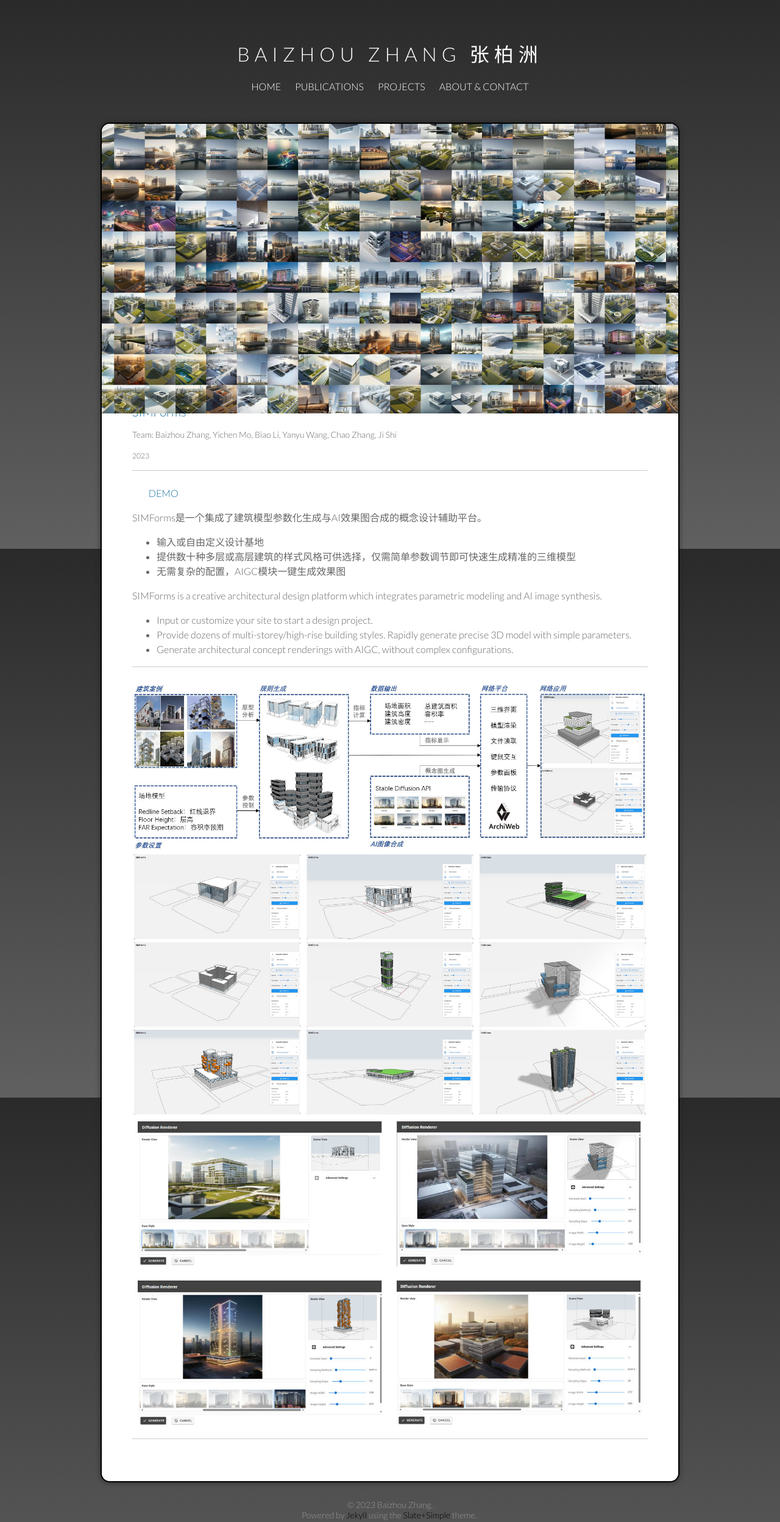
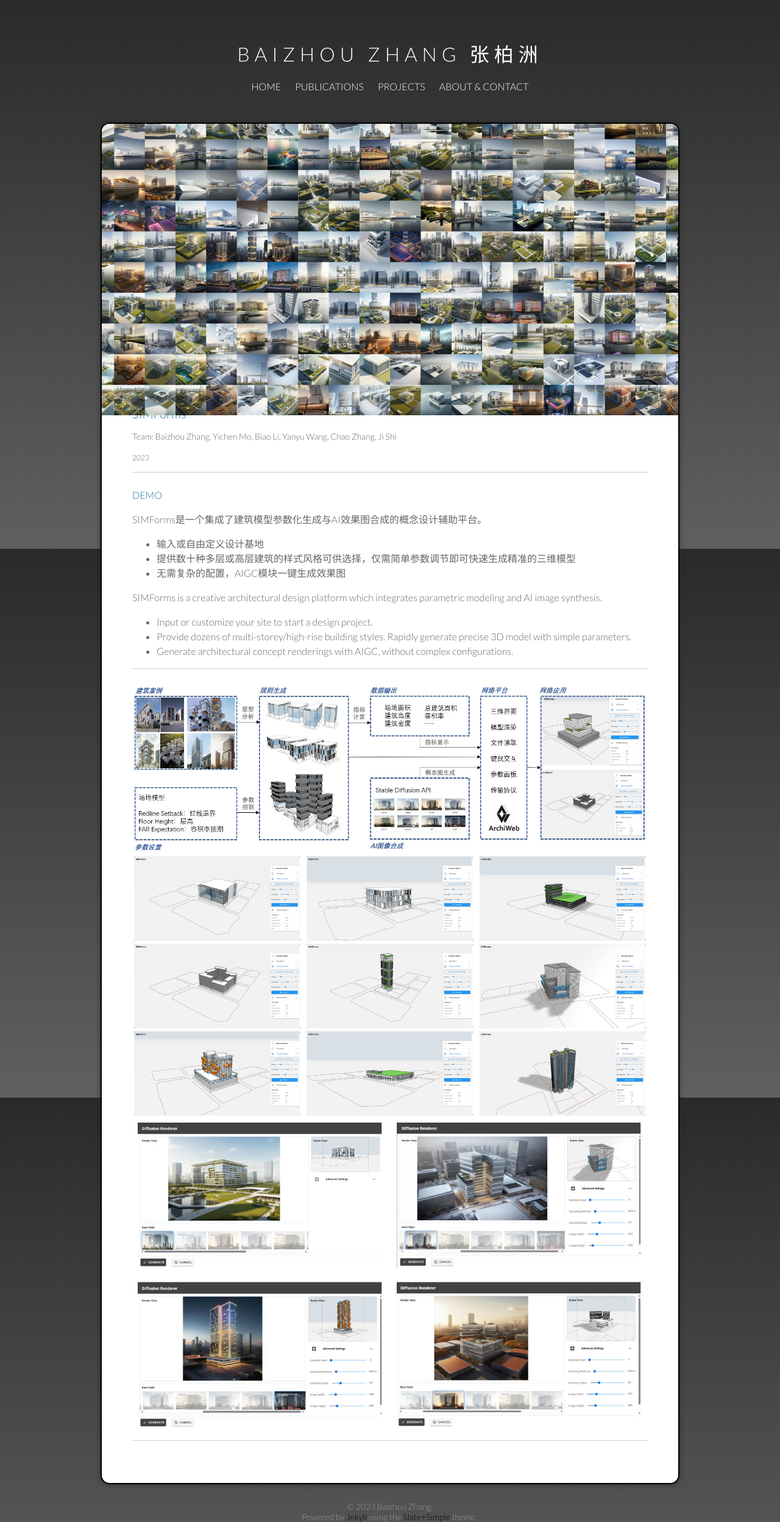
Before and after one commit to zhangbz764/zhangbz764.github.io, a Jekyll site: the page built from projects/_posts/2023-11-25-simforms.md, in a window 1280 px wide. Shown: the whole page at 61% size. Built offline with Jekyll 4.4.1, drawn with Linux system fonts in a browser that asks for light colours.

Commit message:
fix test

```diff
--- a/_sass/_base.scss
+++ b/_sass/_base.scss
@@ -209,6 +209,16 @@
   }
 }
 
+.pub-proj-title {
+  font-weight: 300;
+  font-size: 20px;
+  text-align: left;
+  background-repeat: no-repeat;
+  background-position: center;
+  background-size: cover;
+  margin-bottom: 10px;
+}
+
 .entry-title {
   font-weight: 300;
   font-size: 20px;
@@ -401,12 +411,12 @@
       padding: 25px 10px;
 
       .featured-image {
-        max-height: 500px;
+        max-height: 600px;
         overflow: hidden;
         position: relative;
         display: block;
-        margin: -50px -80px;
-        padding: 0px 0px 50px 0px;
+        margin: 0px 0px;
+        padding: 0px 0px 0px 0px;
       }
     }
 
@@ -415,12 +425,12 @@
       padding: 25px 50px;
 
       .featured-image {
-        max-height: 500px;
+        max-height: 600px;
         overflow: hidden;
         position: relative;
         display: block;
-        margin: -50px -80px;
-        padding: 0px 0px 50px 0px;
+        margin: 0px 0px;
+        padding: 0px 0px 0px 0px;
       }
     }
 
@@ -429,12 +439,12 @@
       padding: 25px 50px;
 
       .featured-image {
-        max-height: 500px;
+        max-height: 600px;
         overflow: hidden;
         position: relative;
         display: block;
-        margin: -50px -80px;
-        padding: 0px 0px 50px 0px;
+        margin: 0px 0px;
+        padding: 0px 0px 0px 0px;
       }
     }
 
@@ -443,12 +453,12 @@
       padding: 25px 50px;
 
       .featured-image {
-        max-height: 500px;
+        max-height: 600px;
         overflow: hidden;
         position: relative;
         display: block;
         margin: -50px -80px;
-        padding: 0px 0px 50px 0px;
+        padding: 0px 0px 0px 0px;
       }
     }
 
--- a/index.html
+++ b/index.html
@@ -31,9 +31,7 @@
             <br>
             <br>
             His research interests focus on computational cesign, generative design and the application of AI in architectural design.
-            <br>
-            <br>
-            zhangbz764@gmail.com
+
         </div>
     </div>
 </article>
--- a/projects/_posts/2023-11-25-simforms.md
+++ b/projects/_posts/2023-11-25-simforms.md
@@ -15,7 +15,6 @@
 ---
 
 <a href="https://web.archialgo.com/simforms/">
-<i class="fab fa-play fa-fw" data-toggle="tooltip" data-placement="bottom" title="PDF Download"></i>&nbsp;
 DEMO
 </a>
 
```
Also changed, not shown: projects/index.html (+6 -5 lines).
